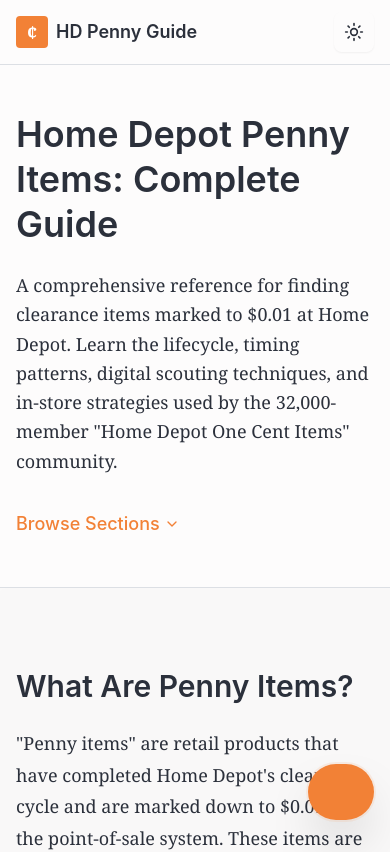
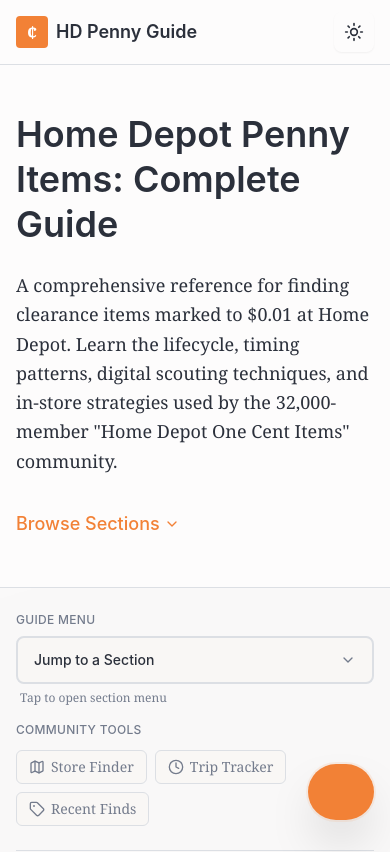
Before and after one commit to cadegallen-prog/HD-ONECENT-GUIDE, a Next.js app: page / in a window 390 px wide. Shown: the top 852 px of the page. Built offline with nearby package versions, Linux system fonts and the light colour scheme.

Commit message:
Add mobile TOC navigation
- Add variant prop to TableOfContents (desktop/mobile)
- Render mobile TOC above content on small screens
- Mobile shows compact dropdown bubble with tools as pill buttons
- Mobile uses "Tap to open" helper text
- Desktop keeps sticky sidebar with full layout

```diff
--- a/app/page.tsx
+++ b/app/page.tsx
@@ -13,10 +13,15 @@ export default function Home() {
 
         {/* Main content with TOC sidebar */}
         <div className="container mx-auto px-4 max-w-7xl" id="sections">
-          <div className="grid lg:grid-cols-[250px_1fr] gap-8 lg:gap-12 py-8">
+          {/* Mobile TOC - Above content on mobile */}
+          <div className="lg:hidden py-6 border-b border-border mb-6">
+            <TableOfContents variant="mobile" />
+          </div>
+
+          <div className="grid lg:grid-cols-[250px_1fr] gap-8 lg:gap-12 py-8 lg:py-8">
             {/* Sticky TOC - Left sidebar on desktop */}
             <aside className="hidden lg:block">
-              <TableOfContents />
+              <TableOfContents variant="desktop" />
             </aside>
 
             {/* Main content */}
--- a/components/table-of-contents.tsx
+++ b/components/table-of-contents.tsx
@@ -23,7 +23,11 @@ const tools = [
   { href: "/recent-finds", label: "Recent Finds", icon: Tag },
 ]
 
-export function TableOfContents() {
+interface TableOfContentsProps {
+  variant?: "desktop" | "mobile"
+}
+
+export function TableOfContents({ variant = "desktop" }: TableOfContentsProps) {
   const [activeSection, setActiveSection] = useState("")
   const [isOpen, setIsOpen] = useState(false)
 
@@ -55,9 +59,11 @@ export function TableOfContents() {
     }
   }
 
+  const isMobile = variant === "mobile"
+
   return (
-    <nav className="sticky top-20">
-      <div className="space-y-6">
+    <nav className={isMobile ? "" : "sticky top-20"}>
+      <div className={isMobile ? "space-y-4" : "space-y-6"}>
         {/* Section Menu Control */}
         <div>
           <div className="text-xs font-heading font-medium text-muted-foreground uppercase tracking-wide mb-2">
@@ -82,7 +88,7 @@ export function TableOfContents() {
           </button>
 
           <p className="text-xs text-muted-foreground mt-1.5 px-1">
-            Click to open section menu
+            {isMobile ? "Tap to open section menu" : "Click to open section menu"}
           </p>
 
           {/* Dropdown menu */}
@@ -113,12 +119,16 @@ export function TableOfContents() {
           <div className="text-xs font-heading font-medium text-muted-foreground uppercase tracking-wide mb-3">
             Community Tools
           </div>
-          <div className="space-y-1">
+          <div className={isMobile ? "flex flex-wrap gap-2" : "space-y-1"}>
             {tools.map((tool) => (
               <Link
                 key={tool.href}
                 href={tool.href}
-                className="flex items-center gap-2.5 px-3 py-2 text-sm text-muted-foreground hover:text-foreground hover:bg-accent rounded-md transition-colors"
+                className={
+                  isMobile
+                    ? "inline-flex items-center gap-1.5 px-3 py-1.5 text-sm text-muted-foreground hover:text-foreground bg-surface border border-border rounded-md hover:bg-accent transition-colors"
+                    : "flex items-center gap-2.5 px-3 py-2 text-sm text-muted-foreground hover:text-foreground hover:bg-accent rounded-md transition-colors"
+                }
               >
                 <tool.icon className="h-4 w-4" />
                 {tool.label}
```
